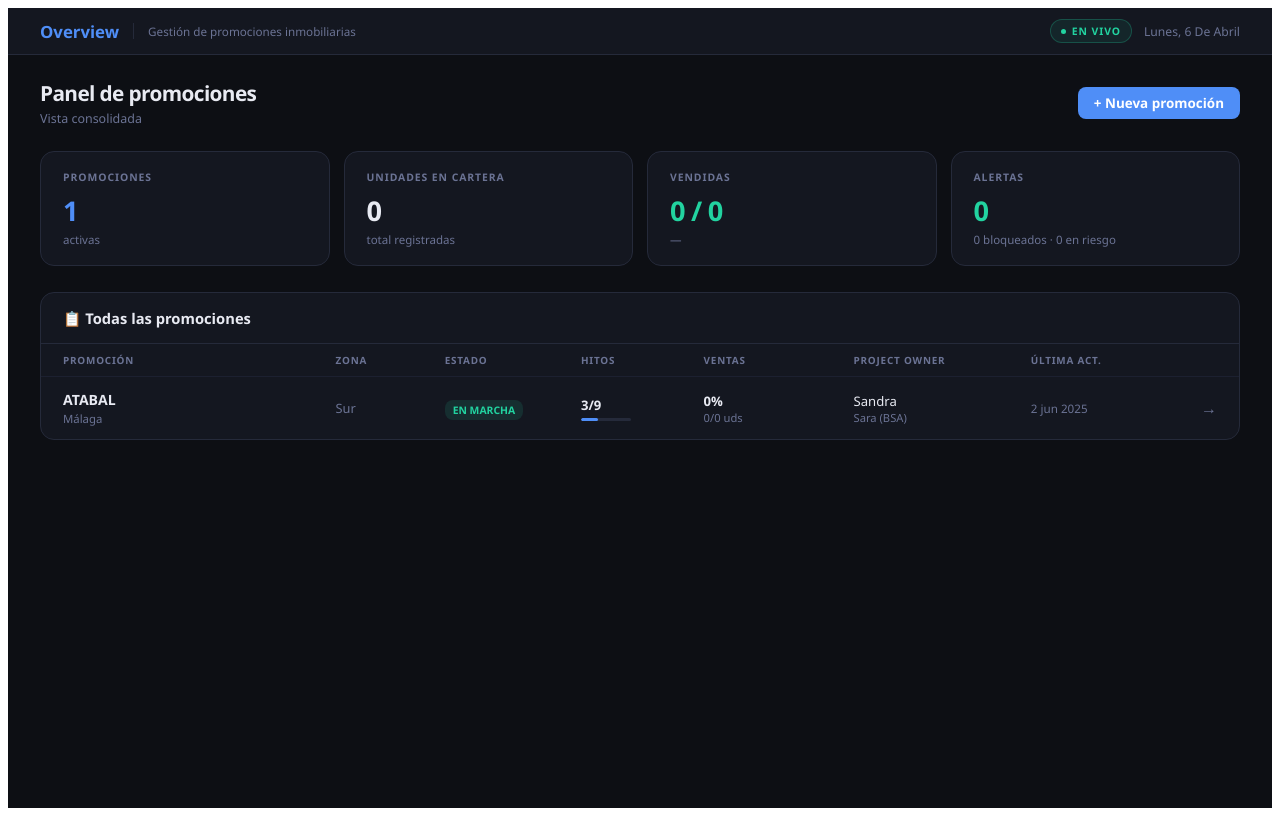
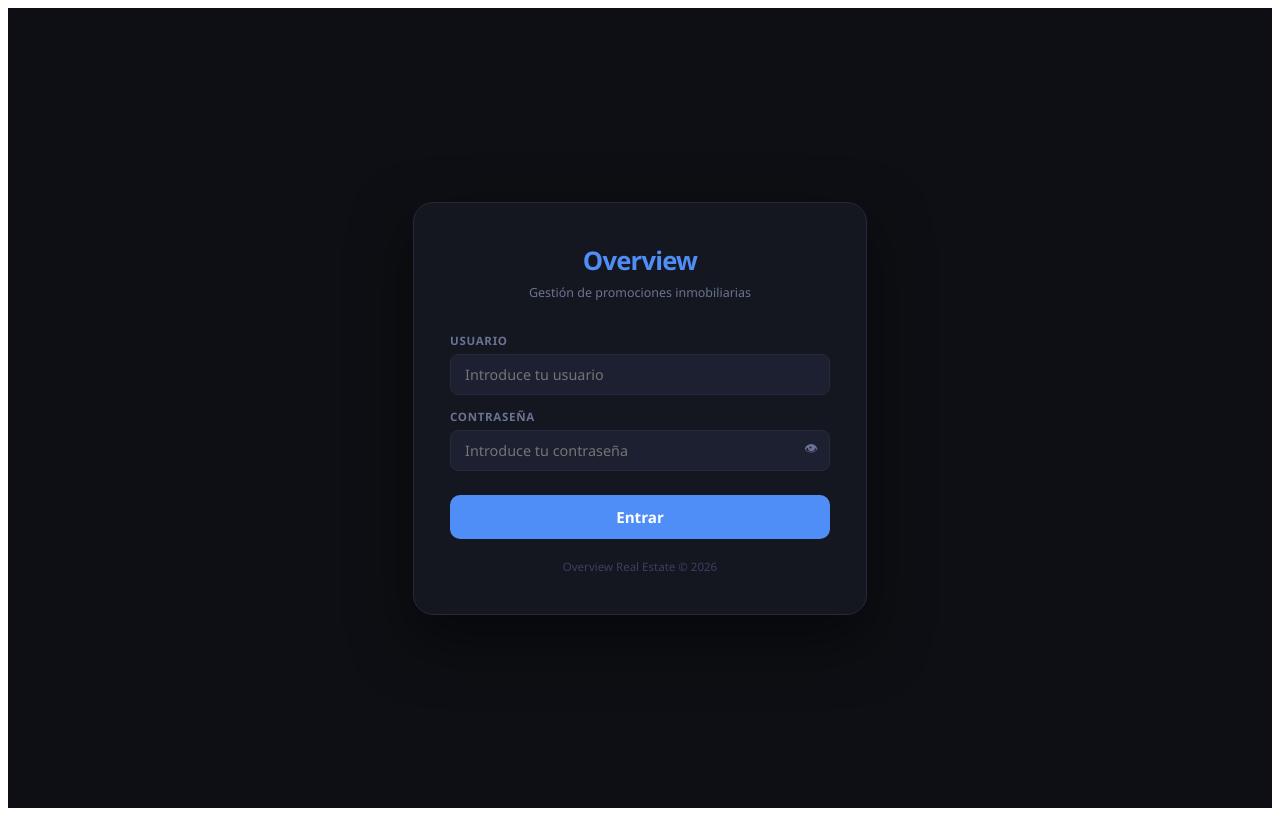
Before and after one commit to sandragofu-wq/weeklysync-app, a React (Vite) app: page / in a window 1280 px wide. Built offline with nearby package versions, Linux system fonts and the light colour scheme.

Commit message:
Add files via upload

```diff
--- a/src/App.jsx
+++ b/src/App.jsx
@@ -350,7 +350,51 @@ const KpiCard = ({label,val,sub,color,prev,trend}) => (
 );
 
 // ─── MAIN APP ─────────────────────────────────────────────────────────────────
+const CREDENTIALS = { user: "overviewre", pass: "ige84610e" };
+
+function LoginScreen({ onLogin }) {
+  const [user, setUser] = useState("");
+  const [pass, setPass] = useState("");
+  const [error, setError] = useState(false);
+  const [showPass, setShowPass] = useState(false);
+  const handleLogin = () => {
+    if(user.trim()===CREDENTIALS.user && pass===CREDENTIALS.pass) { onLogin(); }
+    else { setError(true); setTimeout(()=>setError(false),2500); }
+  };
+  return (
+    <div style={{height:"100vh",background:"#0d0f14",display:"flex",alignItems:"center",justifyContent:"center",fontFamily:"'Segoe UI',system-ui,sans-serif"}}>
+      <div style={{width:380,padding:"40px 36px",background:"#141720",borderRadius:20,border:"1px solid #252a3a",boxShadow:"0 24px 60px rgba(0,0,0,0.5)"}}>
+        <div style={{textAlign:"center",marginBottom:32}}>
+          <div style={{fontWeight:800,fontSize:"1.6rem",letterSpacing:"-0.03em",marginBottom:6}}><span style={{color:"#4f8ef7"}}>Overview</span></div>
+          <div style={{fontSize:"0.78rem",color:"#6b7394"}}>Gestión de promociones inmobiliarias</div>
+        </div>
+        <div style={{marginBottom:14}}>
+          <div style={{fontSize:"0.72rem",color:"#6b7394",fontWeight:700,marginBottom:6,textTransform:"uppercase",letterSpacing:"0.06em"}}>Usuario</div>
+          <input value={user} onChange={e=>{setUser(e.target.value);setError(false);}} onKeyDown={e=>e.key==="Enter"&&handleLogin()} placeholder="Introduce tu usuario" autoFocus style={{...CSS.inp,padding:"10px 14px",fontSize:"0.9rem",border:`1px solid ${error?"#f05a5a":"#252a3a"}`}}/>
+        </div>
+        <div style={{marginBottom:24}}>
+          <div style={{fontSize:"0.72rem",color:"#6b7394",fontWeight:700,marginBottom:6,textTransform:"uppercase",letterSpacing:"0.06em"}}>Contraseña</div>
+          <div style={{position:"relative"}}>
+            <input value={pass} onChange={e=>{setPass(e.target.value);setError(false);}} onKeyDown={e=>e.key==="Enter"&&handleLogin()} type={showPass?"text":"password"} placeholder="Introduce tu contraseña" style={{...CSS.inp,padding:"10px 14px",fontSize:"0.9rem",border:`1px solid ${error?"#f05a5a":"#252a3a"}`,paddingRight:40}}/>
+            <button onClick={()=>setShowPass(s=>!s)} style={{position:"absolute",right:12,top:"50%",transform:"translateY(-50%)",background:"none",border:"none",color:"#6b7394",cursor:"pointer",fontSize:"0.85rem",padding:0}}>{showPass?"🙈":"👁"}</button>
+          </div>
+        </div>
+        {error&&<div style={{background:"rgba(240,90,90,0.1)",border:"1px solid rgba(240,90,90,0.3)",borderRadius:8,padding:"10px 14px",marginBottom:16,fontSize:"0.82rem",color:"#f05a5a",textAlign:"center"}}>Usuario o contraseña incorrectos</div>}
+        <button onClick={handleLogin} style={{width:"100%",background:"#4f8ef7",color:"#fff",border:"none",borderRadius:10,padding:"12px",fontWeight:700,fontSize:"0.95rem",cursor:"pointer",fontFamily:"inherit"}}
+          onMouseEnter={e=>e.currentTarget.style.filter="brightness(1.1)"} onMouseLeave={e=>e.currentTarget.style.filter="brightness(1)"}>
+          Entrar
+        </button>
+        <div style={{textAlign:"center",marginTop:20,fontSize:"0.72rem",color:"#3a4060"}}>Overview Real Estate © {new Date().getFullYear()}</div>
+      </div>
+    </div>
+  );
+}
+
 export default function Overview() {
+  const [loggedIn, setLoggedIn] = useState(()=>sessionStorage.getItem("ov_auth")==="1");
+  const handleLogin = () => { sessionStorage.setItem("ov_auth","1"); setLoggedIn(true); };
+  if(!loggedIn) return <LoginScreen onLogin={handleLogin}/>;
+
   const [projects, setProjects] = useState(() => {
     try { const s=localStorage.getItem("ov8"); if(s){const p=JSON.parse(s);return p.map(x=>({...x,viviendas:x.viviendas||[],bp:x.bp||null}));} return DEFAULT_PROJECTS; } catch { return DEFAULT_PROJECTS; }
   });
```
